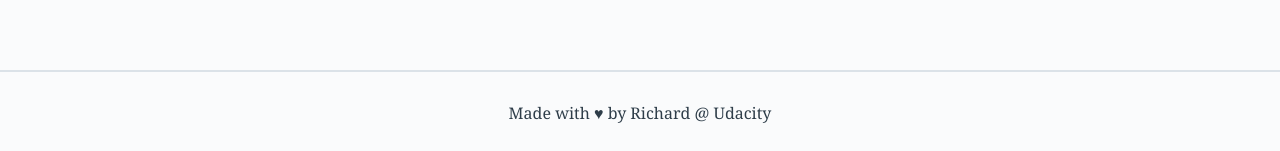
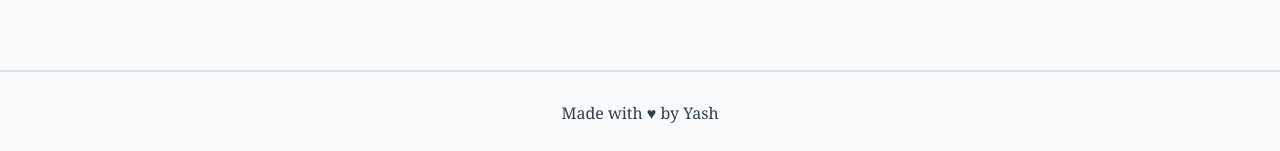
Before and after one commit to dwivedi31/Blog, a plain HTML site: page index.html in a window 1280 px wide. Shown: the part 2848-2999 px from the top of the page. Drawn offline with nearby package versions, Linux system fonts and the light colour scheme.

Commit message:
Update index.html

```diff
--- a/index.html
+++ b/index.html
@@ -96,7 +96,7 @@
     </div>
 
     <footer>
-        Made with &hearts; by Richard @ Udacity
+        Made with &hearts; by Yash
     </footer>
 
     <script src="js/app.js"></script>
```
